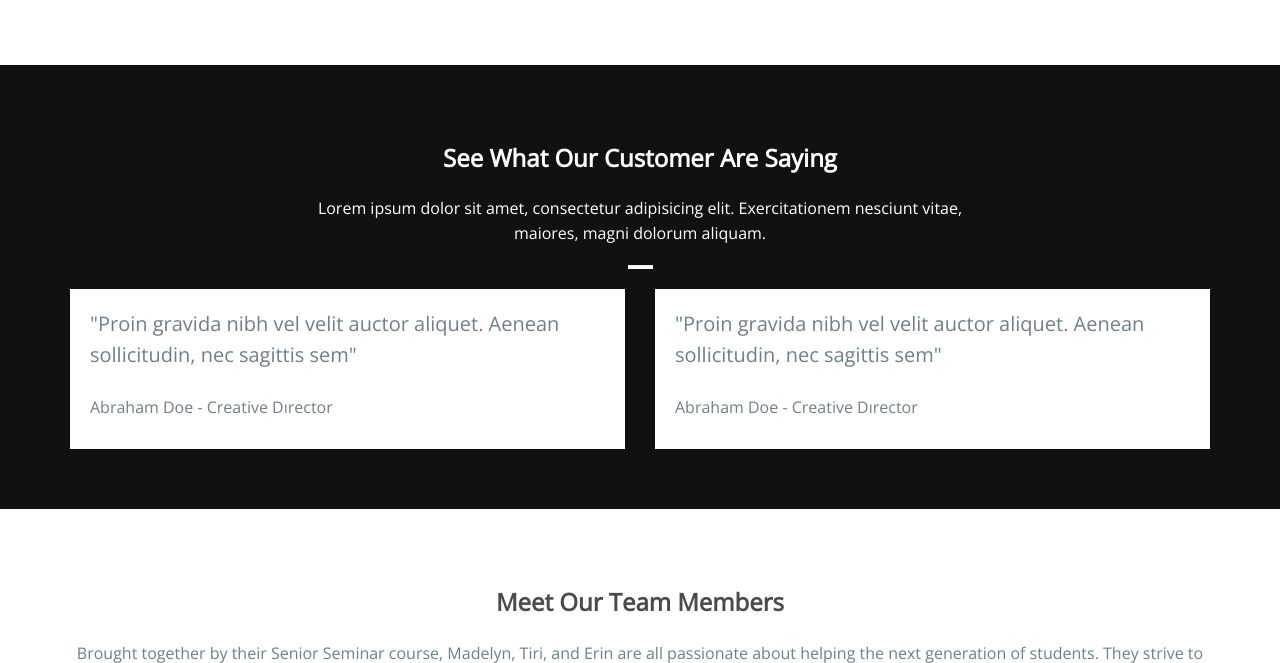
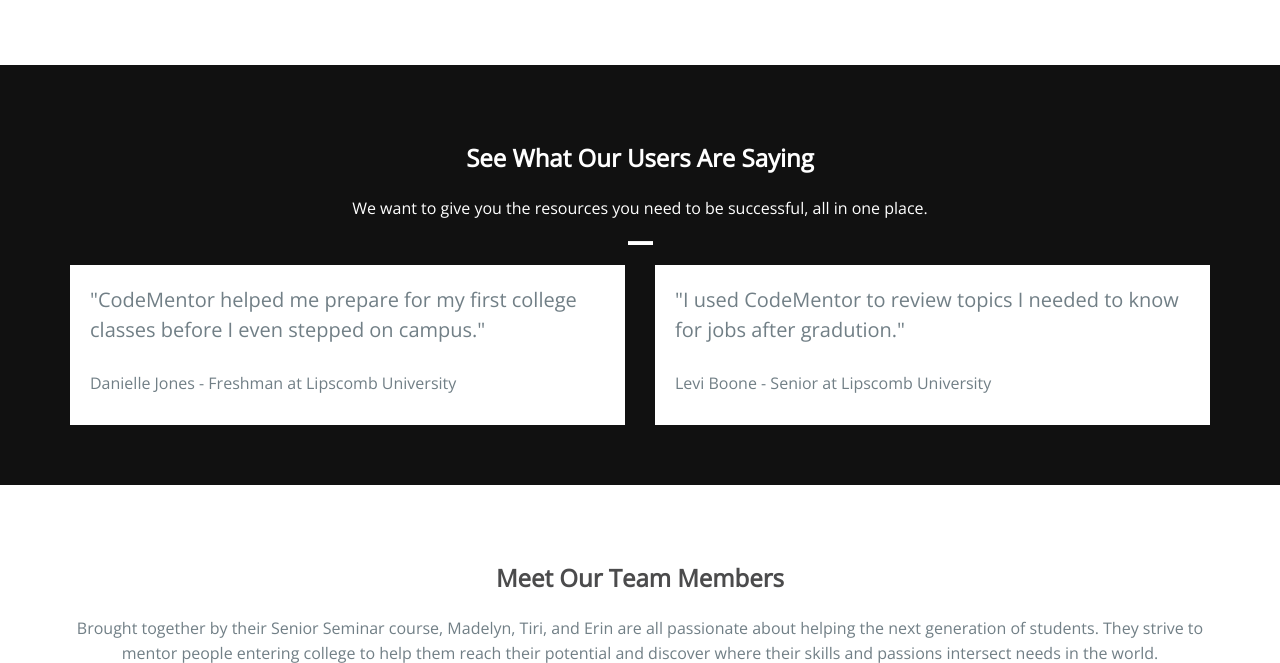
Before and after one commit to mpreyes/SeniorProject, a Django app: page /seniorProjectApp/ in a window 1280 px wide. Shown: the part 2142-2805 px from the top of the page. Run offline with Django 3.2, Linux system fonts and the light colour scheme; some libraries are stand-ins or nearby versions; some web fonts are replaced.

Commit message:
Add quotes for index page
Added "user" quotes for index page, started adding icons

```diff
--- a/seniorProjectApp/templates/seniorProjectApp/index.html
+++ b/seniorProjectApp/templates/seniorProjectApp/index.html
@@ -169,10 +169,11 @@
                 <p>Switching back and forth between an article and whatever application you use to take notes is
                   one of the most frustrating parts of learning online. CodeMentor has built-in note taking
                   functionality that solves that problem, allowing you to take notes while you read and saving
-                  all your notes within the site</p>
+                  all your notes within the site.</p>
               </div>
               <div class="fea-img pull-left">
-                <i class="fa fa-trophy"></i>
+                <!-- <i class="fa fa-trophy"></i> -->
+                <img src="{% static "seniorProjectApp/img/writing.svg" %}" class="img-responsive">
               </div>
             </div>
           </div>
@@ -284,20 +285,20 @@
       <div class="container">
         <div class="row">
           <div class="header-section text-center">
-            <h2 class="white">See What Our Customer Are Saying</h2>
-            <p class="white">Lorem ipsum dolor sit amet, consectetur adipisicing elit. Exercitationem nesciunt vitae,<br> maiores, magni dolorum aliquam.</p>
+            <h2 class="white">See What Our Users Are Saying</h2>
+            <p class="white">We want to give you the resources you need to be successful, all in one place.</p>
             <hr class="bottom-line bg-white">
           </div>
           <div class="col-md-6 col-sm-6">
             <div class="text-comment">
-              <p class="text-par">"Proin gravida nibh vel velit auctor aliquet. Aenean sollicitudin, nec sagittis sem"</p>
-              <p class="text-name">Abraham Doe - Creative Dırector</p>
+              <p class="text-par">"CodeMentor helped me prepare for my first college classes before I even stepped on campus."</p>
+              <p class="text-name">Danielle Jones - Freshman at Lipscomb University</p>
             </div>
           </div>
           <div class="col-md-6 col-sm-6">
             <div class="text-comment">
-              <p class="text-par">"Proin gravida nibh vel velit auctor aliquet. Aenean sollicitudin, nec sagittis sem"</p>
-              <p class="text-name">Abraham Doe - Creative Dırector</p>
+              <p class="text-par">"I used CodeMentor to review topics I needed to know for jobs after gradution."</p>
+              <p class="text-name">Levi Boone - Senior at Lipscomb University</p>
             </div>
           </div>
         </div>
```
Also changed, not shown: seniorProjectApp/static/seniorProjectApp/img/writing.svg (added), 1 other file.
